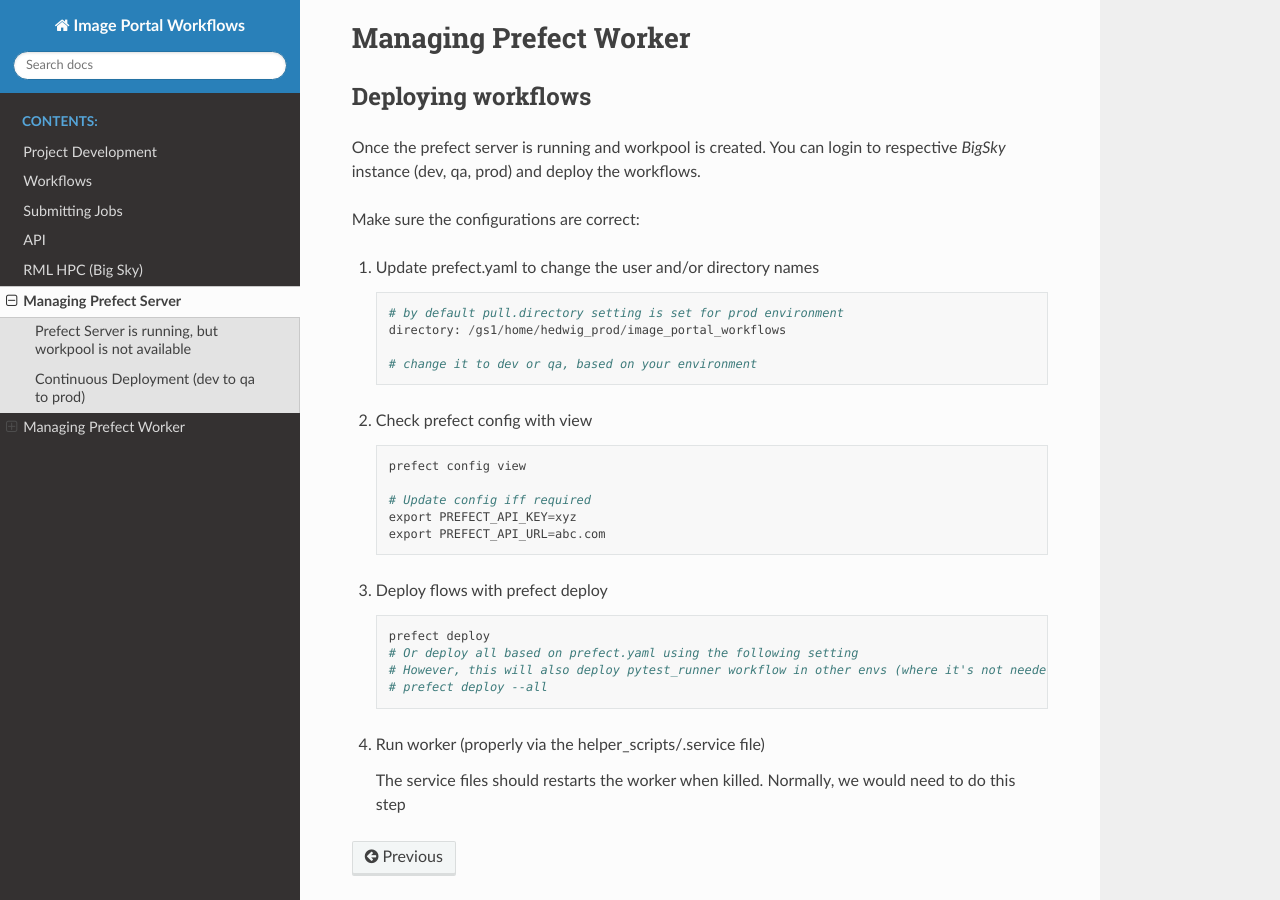
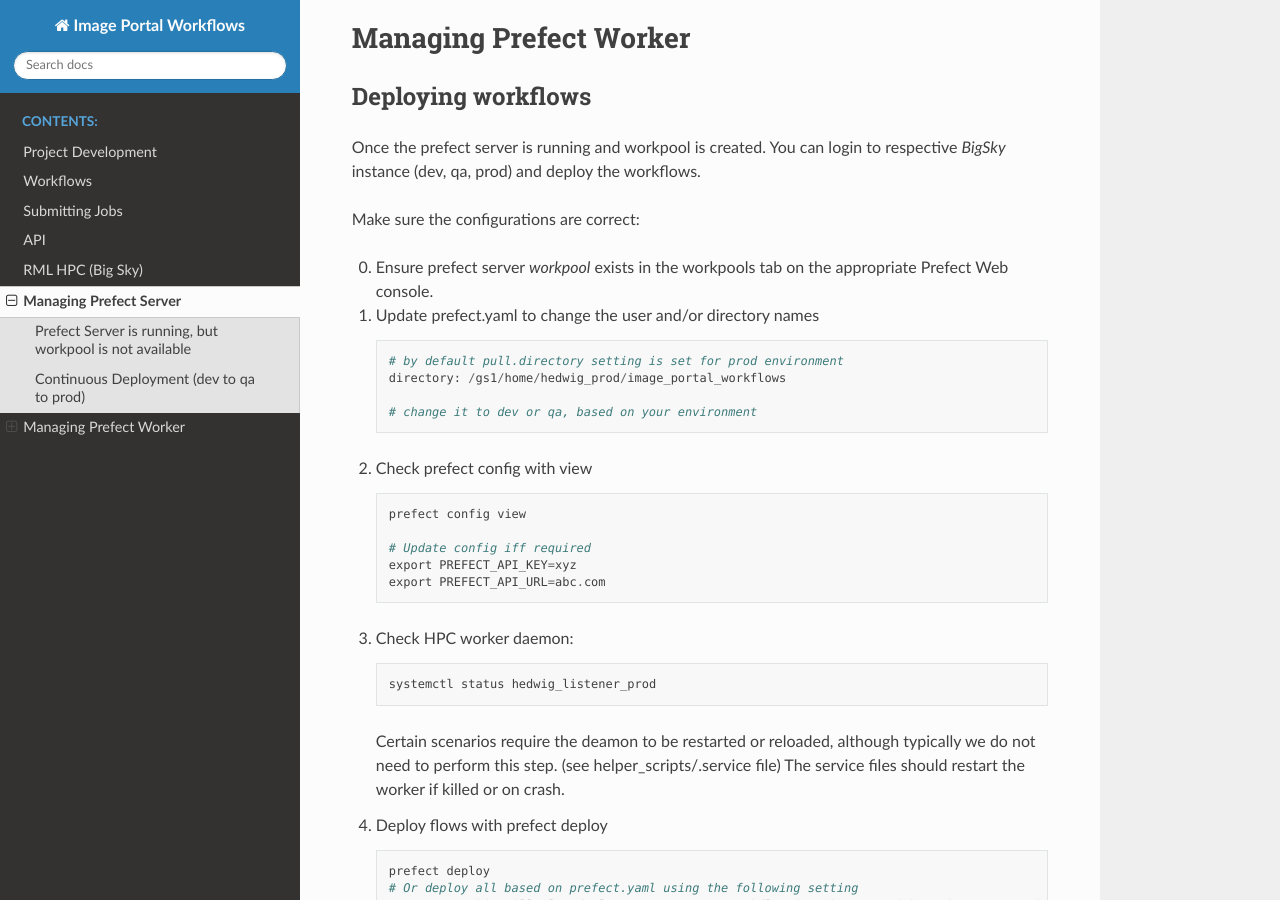
Before and after one commit to niaid/image_portal_workflows, a Sphinx documentation site: the page built from docs/source/prefect.rst, in a window 1280 px wide and 900 px high, scrolled down 933 px. Built offline with Sphinx 7.4.7 and the Read the Docs theme 2.0.0, drawn with Linux system fonts in a browser that asks for light colours.

Commit message:
Update prefect.rst

```diff
--- a/docs/source/prefect.rst
+++ b/docs/source/prefect.rst
@@ -39,9 +39,12 @@
 Deploying workflows
 -------------------
 
+
 Once the prefect server is running and workpool is created. You can login to respective *BigSky* instance (dev, qa, prod) and deploy the workflows.
 
 Make sure the configurations are correct:
+
+0. Ensure prefect server `workpool` exists in the workpools tab on the appropriate Prefect Web console.
 
 1. Update prefect.yaml to change the user and/or directory names
 
@@ -62,7 +65,16 @@
       export PREFECT_API_KEY=xyz
       export PREFECT_API_URL=abc.com
 
-3. Deploy flows with prefect deploy
+3. Check HPC worker daemon:
+
+   .. code-block::
+
+      systemctl status hedwig_listener_prod
+
+
+   Certain scenarios require the deamon to be restarted or reloaded, although typically we do not need to perform this step. (see helper_scripts/.service file) The service files should restart the worker if killed or on crash.
+
+4. Deploy flows with prefect deploy
 
    .. code-block::
 
@@ -70,7 +82,3 @@
       # Or deploy all based on prefect.yaml using the following setting
       # However, this will also deploy pytest_runner workflow in other envs (where it's not needed)
       # prefect deploy --all
-
-4. Run worker (properly via the helper_scripts/.service file)
-
-   The service files should restarts the worker when killed. Normally, we would need to do this step
```
